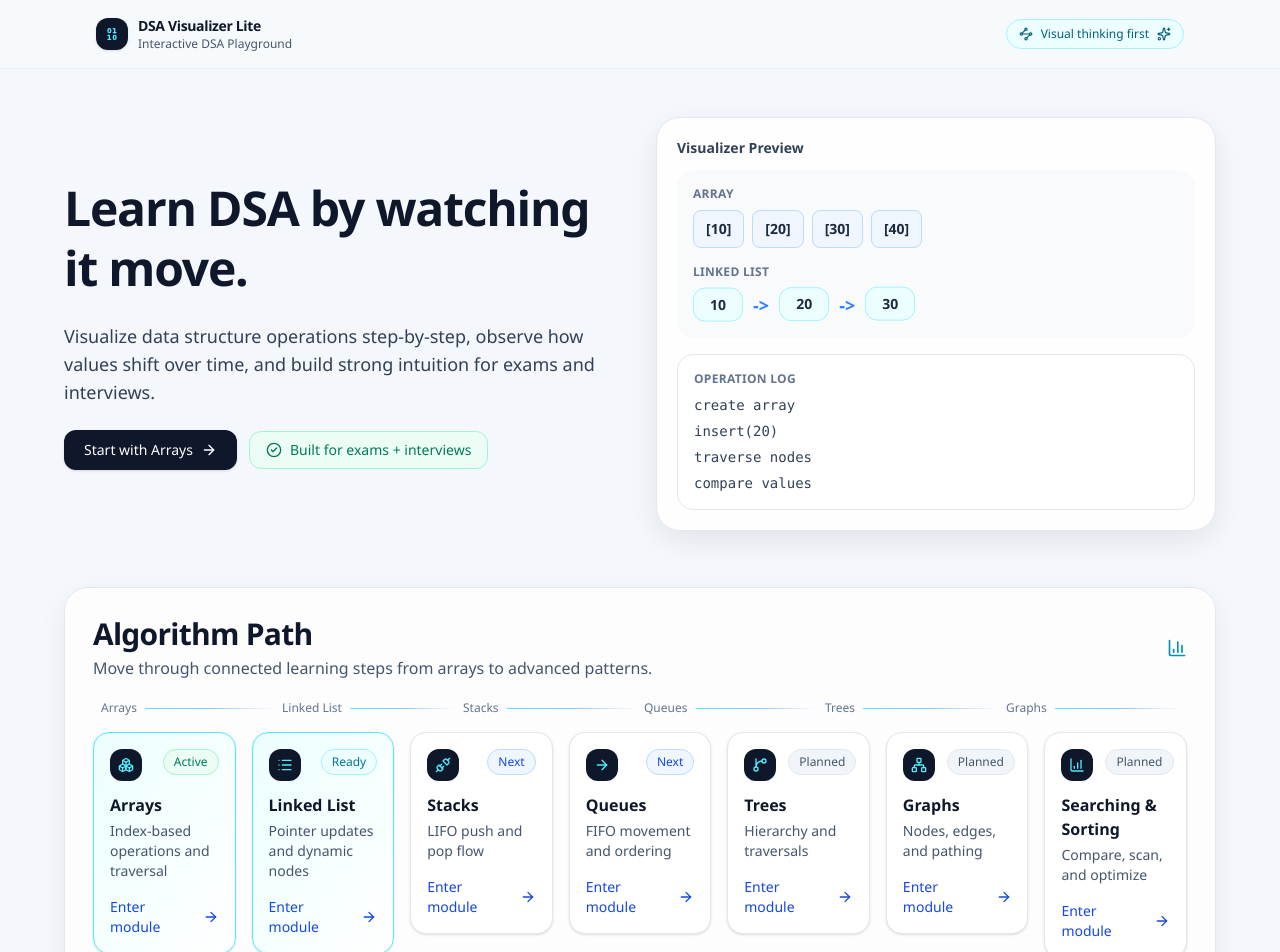
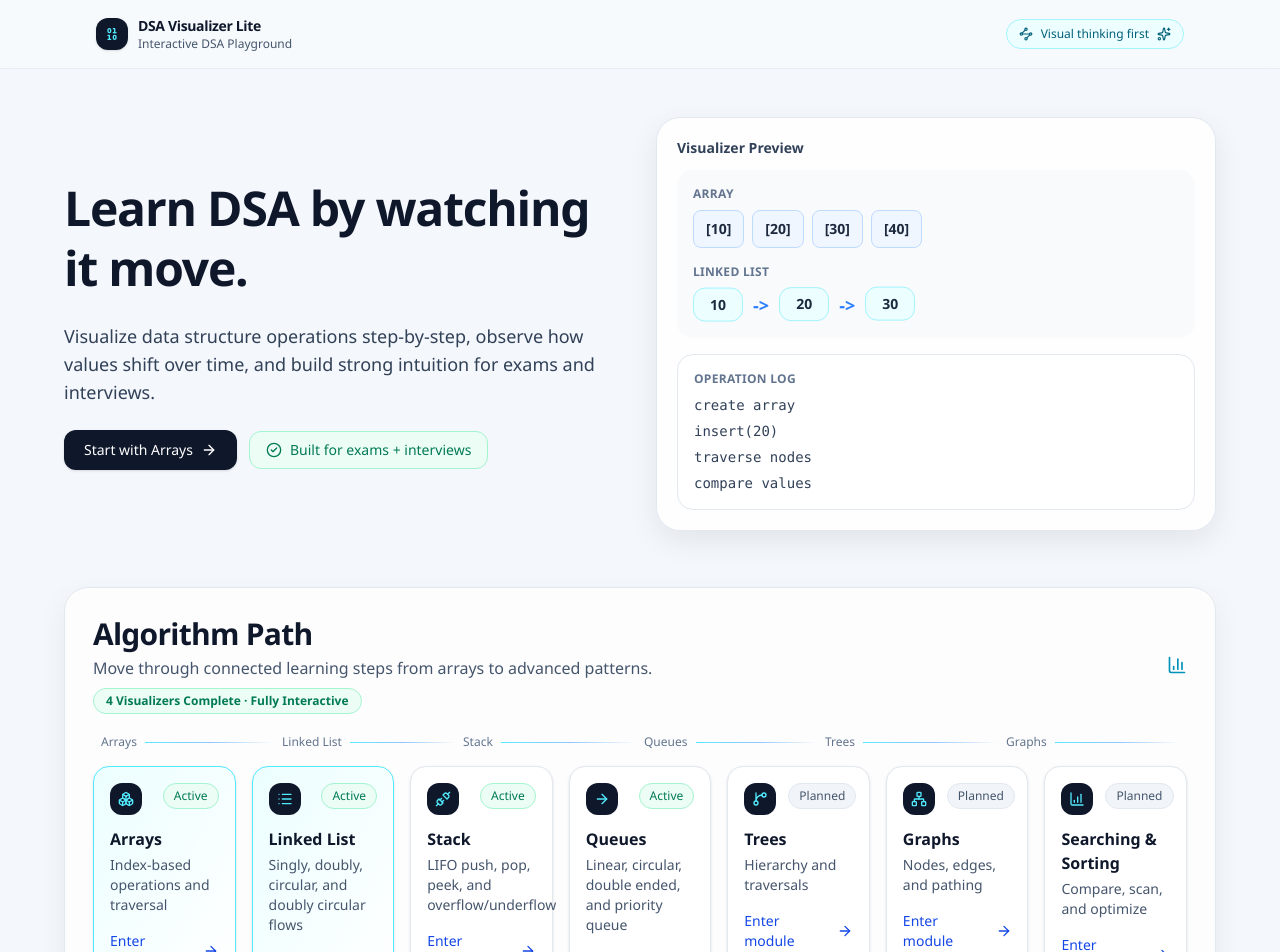
Before and after one commit to prabhakarshukla/DSA_Visualizer, a Next.js app: page / in a window 1280 px wide. Shown: the top 952 px of the page. Built offline with nearby package versions, Linux system fonts and the light colour scheme.

Commit message:
module tag issue fixed

```diff
--- a/app/page.tsx
+++ b/app/page.tsx
@@ -33,24 +33,24 @@
   },
   {
     title: "Linked List",
-    subtitle: "Pointer updates and dynamic nodes",
+    subtitle: "Singly, doubly, circular, and doubly circular flows",
     href: "/linked-list",
-    status: "Ready",
+    status: "Active",
     icon: <List className="h-4 w-4" />,
     featured: true,
   },
   {
-    title: "Stacks",
-    subtitle: "LIFO push and pop flow",
+    title: "Stack",
+    subtitle: "LIFO push, pop, peek, and overflow/underflow",
     href: "/stack",
-    status: "Next",
+    status: "Active",
     icon: <Unplug className="h-4 w-4" />,
   },
   {
     title: "Queues",
-    subtitle: "FIFO movement and ordering",
+    subtitle: "Linear, circular, double ended, and priority queue",
     href: "/queue",
-    status: "Next",
+    status: "Active",
     icon: <ArrowRight className="h-4 w-4" />,
   },
   {
@@ -107,6 +107,9 @@
                 <p className="mt-1 text-sm text-slate-600 sm:text-base">
                   Move through connected learning steps from arrays to advanced patterns.
                 </p>
+                <p className="mt-2 inline-flex items-center rounded-full border border-emerald-200 bg-emerald-50 px-3 py-1 text-xs font-semibold text-emerald-700">
+                  4 Visualizers Complete · Fully Interactive
+                </p>
               </div>
               <BarChart3 className="hidden h-5 w-5 text-cyan-600 sm:block" />
             </div>
```
